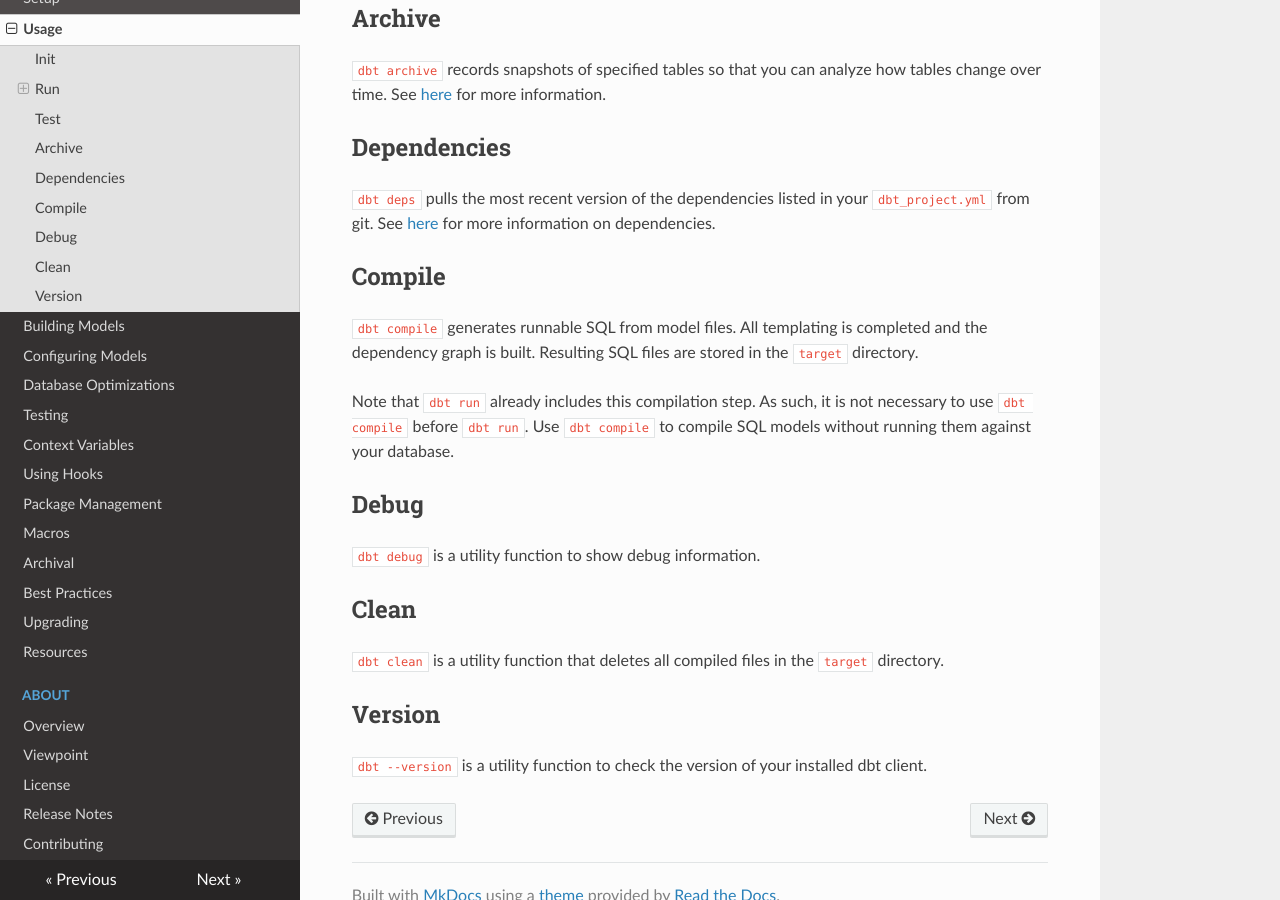
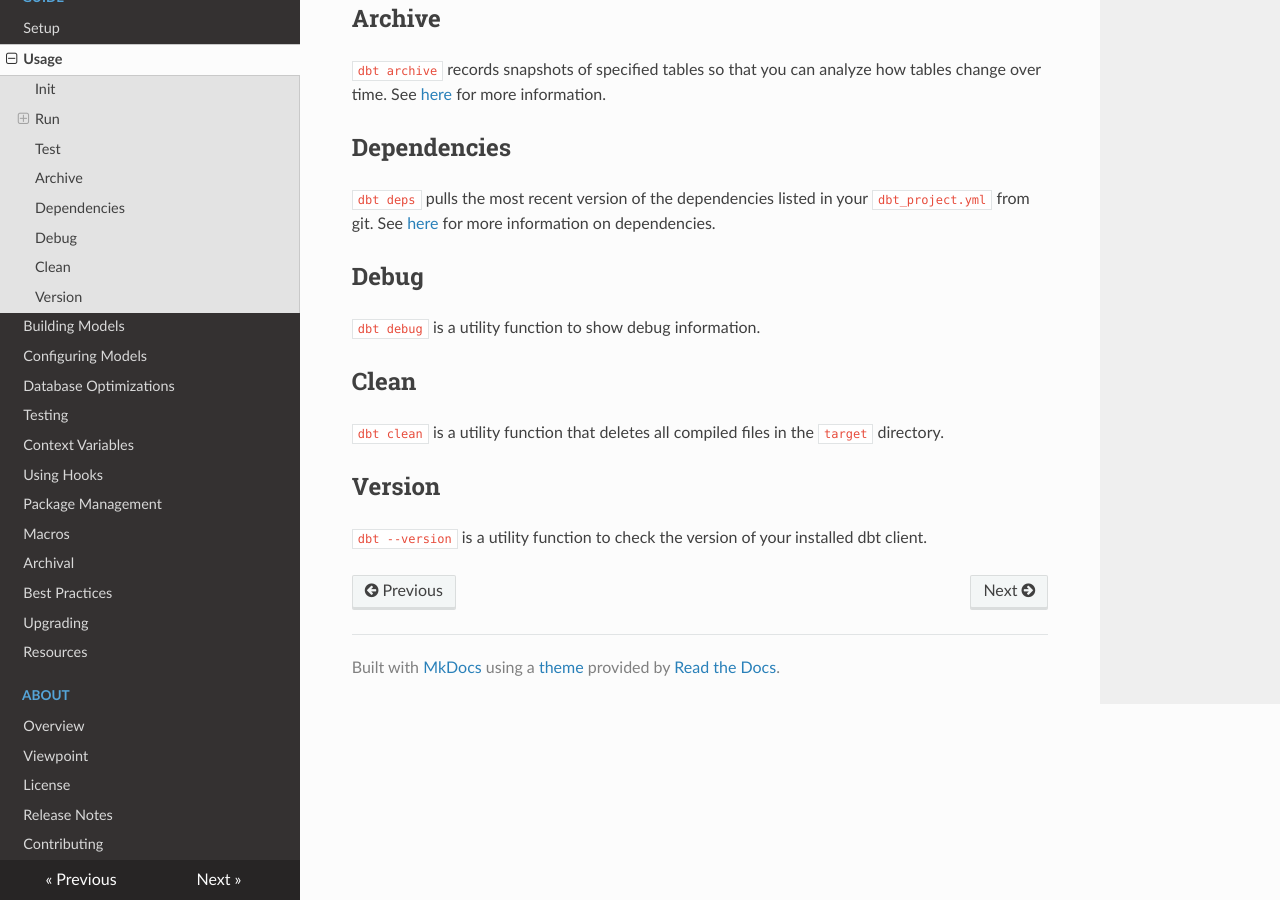
Before and after one commit to RayMarquina/dbt_project, an MkDocs documentation site: the page built from docs/guide/usage.md, in a window 1280 px wide and 900 px high, scrolled down 2609 px. Built offline with MkDocs 1.6.1, drawn with Linux system fonts in a browser that asks for light colours; nearby versions of some CDN libraries; old or Windows-style settings are respelled for this version of MkDocs; some of the changed text lies outside the part shown.

Commit message:
remove references to `dbt compile`

```diff
--- a/docs/guide/usage.md
+++ b/docs/guide/usage.md
@@ -11,7 +11,7 @@
 
 ## Run
 
-`dbt run` first compiles, and then runs, model files against the current `target` database. dbt connects to the target database and runs the relevant SQL required to materialize all data models using the specified materialization strategies. Models are run in the order defined by the dependency graph generated during compilation. Intelligent multi-threading is used to minimize execution time without violating dependencies.
+`dbt run` executes compiled sql model files against the current `target` database. dbt connects to the target database and runs the relevant SQL required to materialize all data models using the specified materialization strategies. Models are run in the order defined by the dependency graph generated during compilation. Intelligent multi-threading is used to minimize execution time without violating dependencies.
 
 Deploying new models frequently involves destroying prior versions of these models. In these cases, `dbt run` minimizes the amount of time in which a model is unavailable by first building each model with a temporary name, then dropping the existing model, then renaming the model to its correct name. The drop and rename happen within a single database transaction for database adapters that support transactions.
 
@@ -108,12 +108,6 @@
 
 `dbt deps` pulls the most recent version of the dependencies listed in your `dbt_project.yml` from git. See [here](package-management/) for more information on dependencies.
 
-## Compile
-
-`dbt compile` generates runnable SQL from model files. All templating is completed and the dependency graph is built. Resulting SQL files are stored in the `target` directory.
-
-Note that `dbt run` already includes this compilation step. As such, it is not necessary to use `dbt compile` before `dbt run`. Use `dbt compile` to compile SQL models without running them against your database.
-
 ## Debug
 
 `dbt debug` is a utility function to show debug information.
```
Also changed, not shown: docs/guide/context-variables.md (+1 -1 lines), 1 other file.
